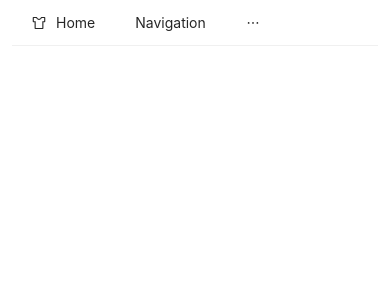
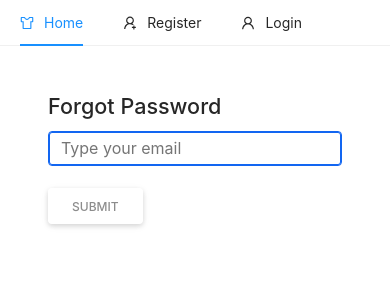
Before and after one commit to phxNguyen/maple-furniture, a React (Create React App) app in the folder client/: page /forgot/password in a window 390 px wide. Shown: the top 300 px of the page. Built offline with nearby package versions, Linux system fonts and the light colour scheme; no server answers.

Commit message:
minor change interface when logged in, forgot password, redirect to home page when user logged in

```diff
--- a/client/src/App.js
+++ b/client/src/App.js
@@ -15,6 +15,7 @@ import Login from "./pages/auth/Login";
 import Register from "./pages/auth/Register";
 import Home from "./pages/Home";
 import RegisterComplete from "./pages/auth/RegisterComplete";
+import ForgotPassword  from "./pages/auth/ForgotPassword";
 
 // Import Conponents
 import Header from "./components/nav/Header";
@@ -52,6 +53,7 @@ const App = () => {
         <Route exact path="/login" component={Login} />
         <Route exact path="/register" component={Register} />
         <Route exact path="/register/complete" component={RegisterComplete} />
+        <Route exact path="/forgot/password" component={ForgotPassword} />
       </Switch>
     </>
   );
--- a/client/src/components/nav/Header.jsx
+++ b/client/src/components/nav/Header.jsx
@@ -1,57 +1,72 @@
-
-import { useDispatch } from "react-redux";
+import { useDispatch, useSelector } from "react-redux";
 import React, { useState } from "react";
 import { Menu } from "antd";
-import { UserAddOutlined, UserOutlined, SkinOutlined, LogoutOutlined } from "@ant-design/icons";
-import { Link} from "react-router-dom";
-import { useHistory } from 'react-router-dom';
-import firebase from 'firebase/compat/app';
+import {
+  UserAddOutlined,
+  UserOutlined,
+  SkinOutlined,
+  LogoutOutlined,
+} from "@ant-design/icons";
+import { Link } from "react-router-dom";
+import { useHistory } from "react-router-dom";
+import firebase from "firebase/compat/app";
 const { SubMenu, Item } = Menu;
-
-
-
 
 const Header = () => {
   const [current, setCurrent] = useState("home");
 
   let dispatch = useDispatch();
+
+  let { user } = useSelector((state) => ({ ...state }));
   let history = useHistory();
 
   const handleClick = (e) => {
     setCurrent(e.key);
   };
 
-  const logout = () =>{
+  const logout = () => {
     firebase.auth().signOut();
     dispatch({
       type: "LOGOUT",
-      payload: null
+      payload: null,
     });
-    history.push('/login')
-  }
+    history.push("/login");
+  };
 
   return (
     <>
-      <div className="container-fluid">
-      <Menu onClick={handleClick} mode="horizontal">
+
+        <Menu onClick={handleClick} selectedKeys={[current]} mode="horizontal">
           <Item key="home" icon={<SkinOutlined />}>
             <Link to="/">Home</Link>
           </Item>
 
-        <SubMenu key="SubMenu" title="Navigation">
+          {user && (
+            <SubMenu key="SubMenu" title={user.email && user.email.split('@')[0]} className="float-end">
               <Item key="setting:1">Option 1</Item>
               <Item key="setting:2">Option 2</Item>
-          <Item icon={<LogoutOutlined />} onClick={logout}>Logout</Item>
+              <Item icon={<LogoutOutlined />} onClick={logout}>
+                Logout
+              </Item>
             </SubMenu>
+          )}
 
-        <Item key="register" icon={<UserAddOutlined />} className="float-end">
+          {!user && (
+            <Item
+              key="register"
+              icon={<UserAddOutlined />}
+              className="float-end"
+            >
               <Link to="/register">Register</Link>
             </Item>
+          )}
+          {!user && (
             <Item key="login" icon={<UserOutlined />} className="float-end">
               <Link to="/login">Login</Link>
             </Item>
+          )}
         </Menu>
-      </div>
+
     </>
   );
 };
--- /dev/null
+++ b/client/src/pages/auth/ForgotPassword.js
@@ -0,0 +1,72 @@
+import React, { useState, useEffect } from "react";
+import { auth } from "../../firebase";
+import { toast } from "react-toastify";
+
+
+import { useSelector } from "react-redux";
+
+const ForgotPassword = ({history} ) => {
+  const [email, setEmail] = useState("");
+  //const [password, setPassword] = useState("123456");
+  const [loading, setLoading] = useState(false);
+
+  //redirect ve home page khi user da dang nhap
+  const { user } = useSelector((state) => ({ ...state }));
+  useEffect(() => {
+    if (user && user.token) history.push("/");
+  }, [user]);
+
+  const handleSubmit = async (e) => {
+    e.preventDefault();
+    setLoading(true);
+
+    const config = {
+      url: process.env.REACT_APP_FORGOT_PASSWORD_REDIRECT,
+      handleCodeInApp: true,
+    };
+
+
+
+    await auth
+      .sendPasswordResetEmail(email, config)
+      .then(() => {
+        setEmail("");
+        setLoading(false);
+        toast.success("Check your email for password reset link");
+      })
+      .catch((error) => {
+        setLoading(false);
+        toast.error(error.message);
+        console.log("Loi - forgotpassword", error);
+      });
+  };
+
+  return( <>
+  <div className="container col-md-6 offset-md-3 p-5">
+      {loading ? (
+        <h4 className="text-danger">Loading</h4>
+      ) : (
+        <h4>Forgot Password</h4>
+      )}
+
+      <form onSubmit={handleSubmit}>
+        <input
+          type="email"
+          className="form-control"
+          value={email}
+          onChange={(e) => setEmail(e.target.value)}
+          placeholder="Type your email"
+          autoFocus
+        />
+        <br />
+        <button className="btn btn-raised" disabled={!email}>
+          Submit
+        </button>
+      </form>
+    </div>
+    </>
+
+  )
+}
+
+export default ForgotPassword;
--- a/client/src/pages/auth/Login.js
+++ b/client/src/pages/auth/Login.js
@@ -1,15 +1,24 @@
-import React, { useState } from "react";
+import React, { useState, useEffect } from "react";
 import { auth, googleAuthProvider } from "../../firebase";
 import { toast } from "react-toastify";
 import { Button } from "antd";
 import { MailOutlined } from "@ant-design/icons";
-import { useDispatch } from "react-redux";
+import { useDispatch, useSelector } from "react-redux";
+import { Link } from "react-router-dom";
 
 const Login = ({ history }) => {
   const [email, setEmail] = useState("phuoc01478520@gmail.com");
   const [password, setPassword] = useState("123456");
   const [loading, setLoading] = useState(false);
+
+  //redirect ve home page khi user da dang nhap
+  const { user } = useSelector((state) => ({ ...state }));
+  useEffect(() => {
+    if (user && user.token) history.push("/");
+  }, [user]);
+
   let dispatch = useDispatch();
+
   const handleSubmit = async (e) => {
     e.preventDefault(); // khong refresh lai trang
     console.log(email, password);
@@ -94,8 +103,7 @@ const Login = ({ history }) => {
     <>
       <div className="container p-5">
         <div className="row">
-          <div className="col-md-6 offset-md-6">
-
+          <div className="col-md-6 offset-md-3">
             {loading ? (
               <h4 className="text-danger">Loading...</h4>
             ) : (
@@ -106,11 +114,13 @@ const Login = ({ history }) => {
             <button
               type="submit"
               onClick={googleLogin}
-              className="btn btn-danger mt-1"
+              className="block btn btn-danger mt-1 "
             >
-              {" "}
               Login with Google
             </button>
+            <Link to="/forgot/password" className="block float-end ">
+              Forgot password
+            </Link>
           </div>
         </div>
       </div>
--- a/client/src/pages/auth/Register.js
+++ b/client/src/pages/auth/Register.js
@@ -1,9 +1,16 @@
-import React, { useState } from 'react';
-import {auth} from '../../firebase';
-import {toast}from 'react-toastify';
+import React, { useState, useEffect } from "react";
+import { auth } from "../../firebase";
+import { toast } from "react-toastify";
+import { useSelector } from "react-redux";
 
-const Register = () => {
-  const [email, setEmail] = useState('');
+const Register = ({history}) => {
+  const [email, setEmail] = useState("");
+
+  //redirect ve home page khi user da dang nhap
+  const { user } = useSelector((state) => ({ ...state }));
+  useEffect(() => {
+    if (user && user.token) history.push("/");
+  }, [user]);
 
   const handleSubmit = async (e) => {
     e.preventDefault(); // khong refresh lai trang
@@ -14,42 +21,48 @@ const Register = () => {
     };
 
     await auth.sendSignInLinkToEmail(email, config);
-    toast.success(`Vefication link is sent to ${email}. Click the link to complete your regis`);
+    toast.success(
+      `Vefication link is sent to ${email}. Click the link to complete your regis`
+    );
 
     // save email xuong local storage, sau khi click vao link roi khoi phai nhap email dang nhap lai
-    window.localStorage.setItem('emailForRegistration', email);
+    window.localStorage.setItem("emailForRegistration", email);
 
     // Xoa state
-    setEmail('');
-  }
+    setEmail("");
+  };
 
-  const registerForm = () =>{
-    return <form onSubmit={handleSubmit}>
-      <input
-        type='email' className='form-control mb-2'
-        value = {email} autoFocus onChange={(e) => setEmail(e.target.value)}
-      />
-      <button type='submit' className='btn btn-primary mt-1'> Register</button>
-    </form>
-  }
-
+  const registerForm = () => {
+    return (
+      <form onSubmit={handleSubmit}>
+        <input
+          type="email"
+          className="form-control mb-2"
+          value={email}
+          autoFocus
+          onChange={(e) => setEmail(e.target.value)}
+        />
+        <button type="submit" className="btn btn-primary mt-1">
+          {" "}
+          Register
+        </button>
+      </form>
+    );
+  };
 
   return (
     <>
-      <div className='container p-5' >
-        <div className='row'>
-          <div className='col-md-6 offset-md-6'>
+      <div className="container p-5">
+        <div className="row">
+          <div className="col-md-6 offset-md-3">
             <h3>Register</h3>
 
             <p>{registerForm()}</p>
-
           </div>
-
         </div>
-
       </div>
     </>
-  )
-}
+  );
+};
 
-export default Register
+export default Register;
```
Lines whose indentation alone changed are shown as unchanged.
